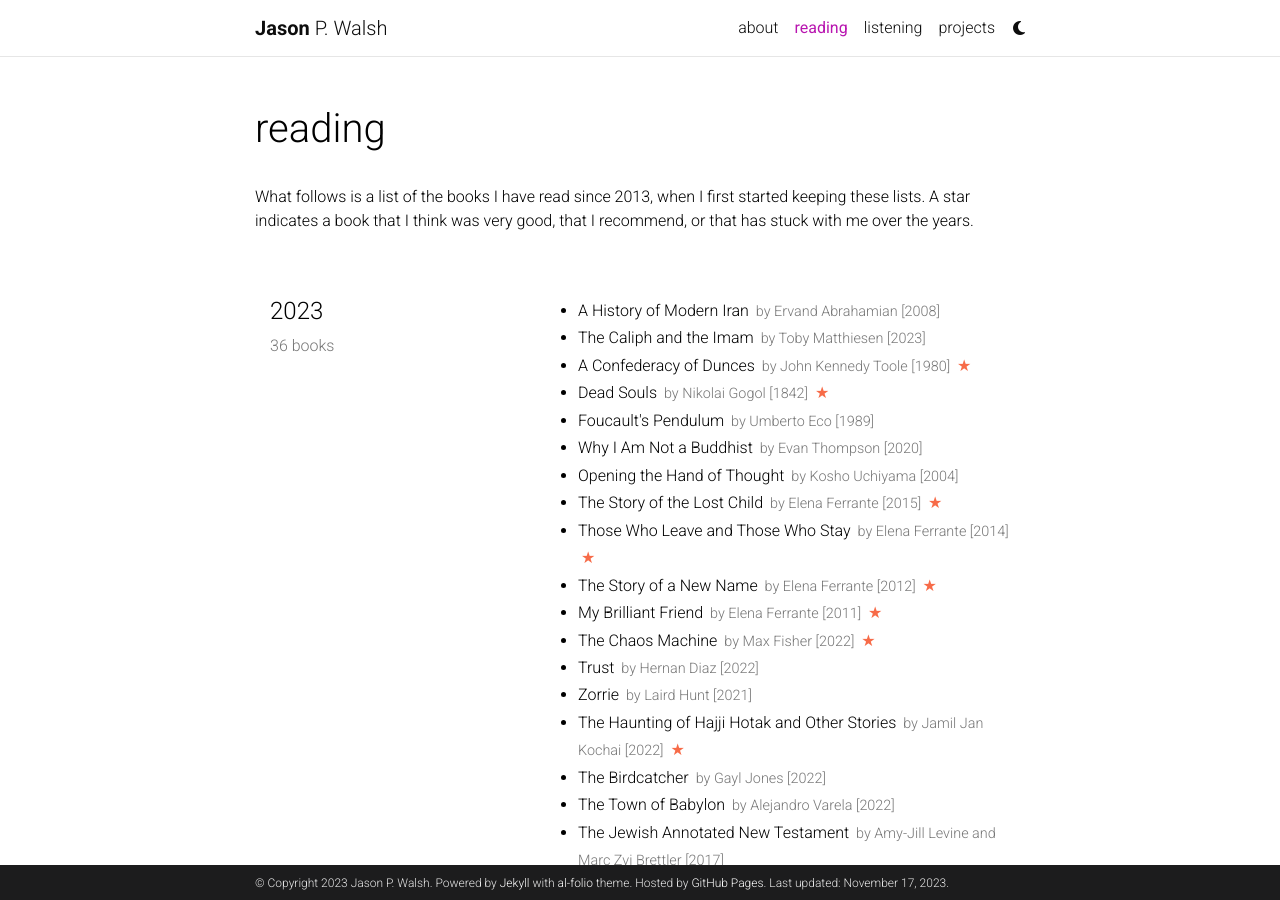
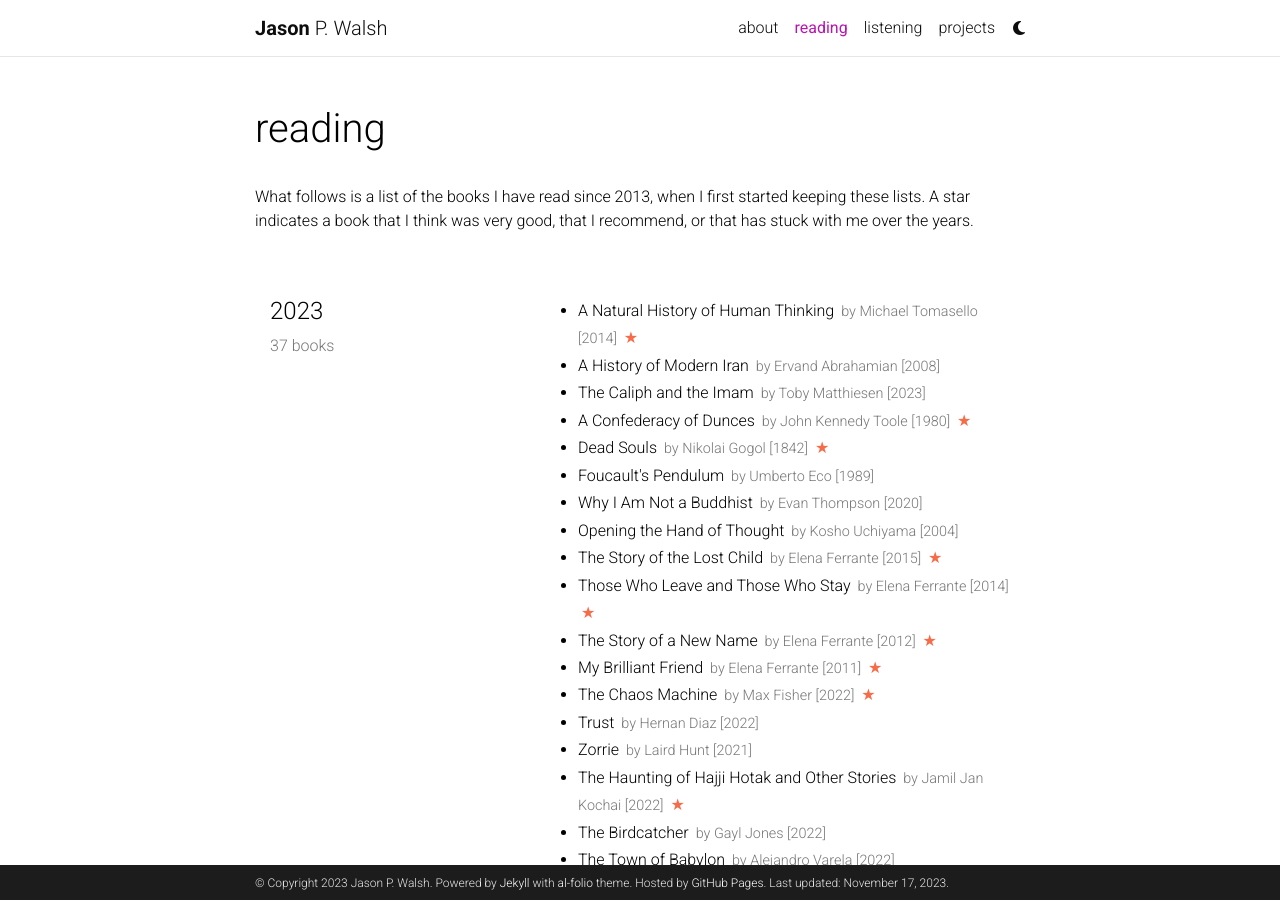
Before and after one commit to jwals23/jwals23.github.io, a Jekyll site: the page built from _pages/reading.md, in a window 1280 px wide and 900 px high. Built offline with Jekyll 4.4.1, drawn with Linux system fonts in a browser that asks for light colours; comment, search, counter and statistics services are not loaded; a style sheet for code colours, icons or effects is not loaded.

Commit message:
Adding Tomasello

```diff
--- a/_data/reading.yml
+++ b/_data/reading.yml
@@ -1,6 +1,11 @@
 list:
   - year: "2023"
     books:
+      - title: A Natural History of Human Thinking
+        author: Michael Tomasello
+        year: 2014
+        star: yes
+
       - title: A History of Modern Iran
         author: Ervand Abrahamian
         year: 2008
```
